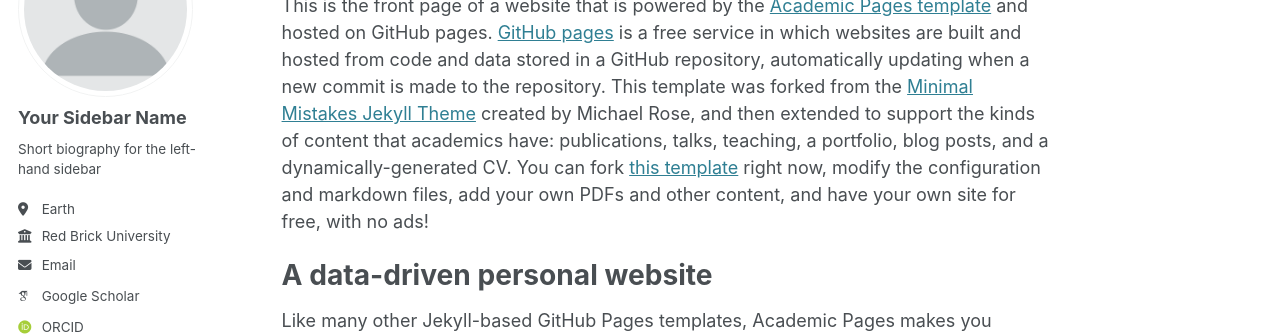
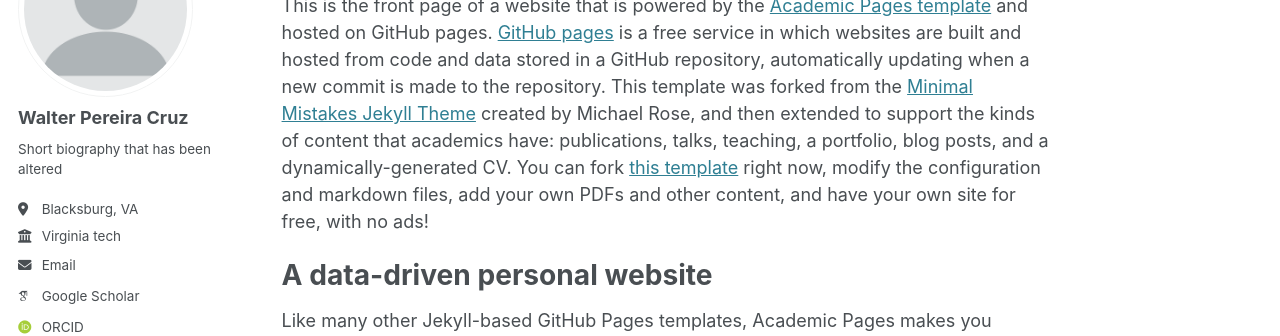
Before and after one commit to wpereira04/wpereira04.github.io, a Jekyll site: the page built from _pages/about.md, in a window 1280 px wide. Shown: the part 184-520 px from the top of the page. Built offline with Jekyll 4.4.1, drawn with Linux system fonts in a browser that asks for light colours; some web fonts are replaced.

Commit message:
Update _config.yml

```diff
--- a/_config.yml
+++ b/_config.yml
@@ -22,13 +22,13 @@ repository               : "wpereira04.github.io"
 author:
   # Biographic information
   avatar           : "profile.png"
-  name             : "Your Sidebar Name"
+  name             : "Walter Pereira Cruz"
   pronouns         : # example: "she/her"
-  bio              : "Short biography for the left-hand sidebar"
-  location         : "Earth"
-  employer         : "Red Brick University"
+  bio              : "Short biography that has been altered"
+  location         : "Blacksburg, VA"
+  employer         : "Virginia tech"
   uri              : # URL
-  email            : "none@example.org"
+  email            : "wpereira04@vt.edu"
 
   # Academic websites
   arxiv            : # URL - Update with the correct link to your profile
```
